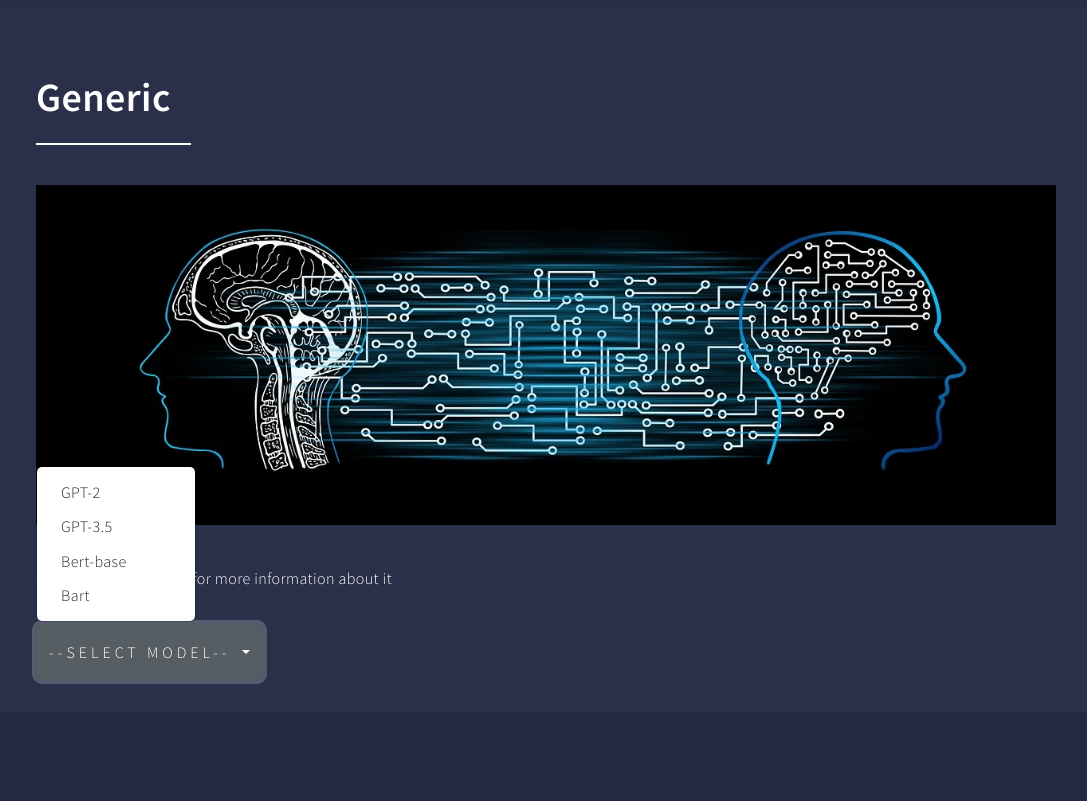
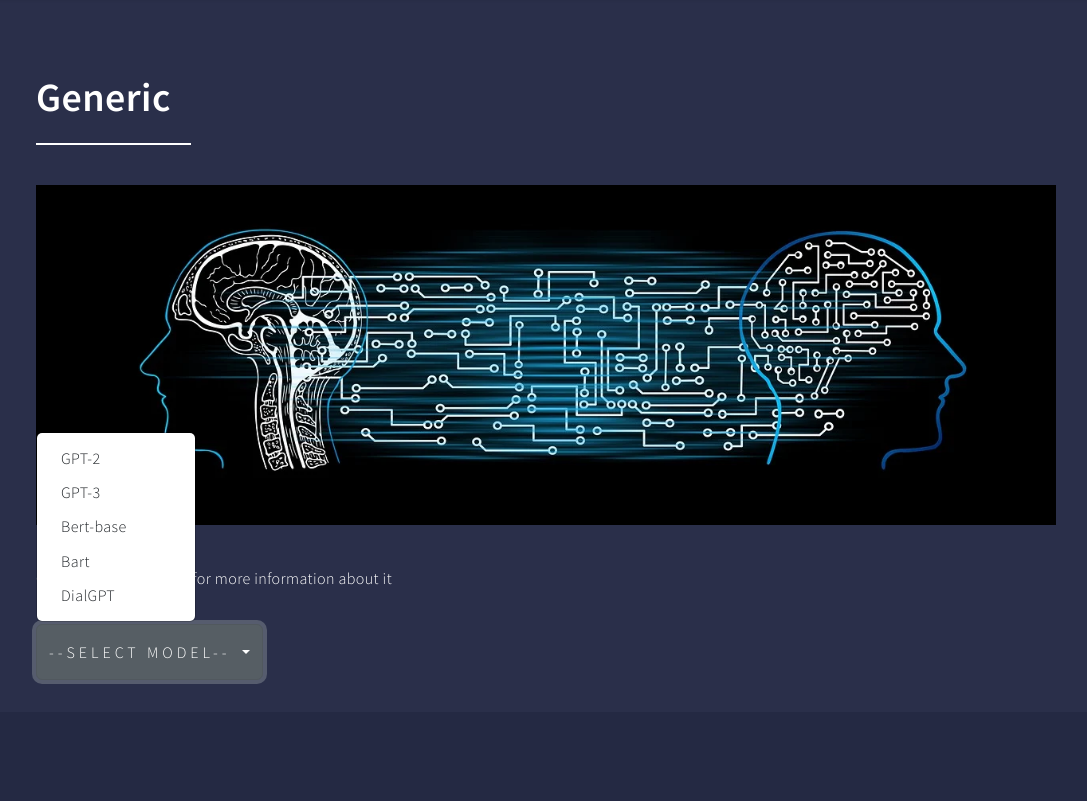
Before and after one commit to liambaker10/SHEAA, a Flask app: template TestWebsite/website/templates/AboutModels.html in a window 1280 px wide, after a click on "--SELECT MODEL--". Shown: the part 53-854 px from the top of the page, without its empty margins (94-1181 px from the left). Run offline with Flask 3, Linux system fonts and the light colour scheme; the template is opened without the code that fills it, so the values that code supplies are empty.

Commit message:
Updated AboutModels.html

```diff
--- a/TestWebsite/website/templates/AboutModels.html
+++ b/TestWebsite/website/templates/AboutModels.html
@@ -27,9 +27,10 @@
                         </button>
                         <ul class="dropdown-menu">
                           <li><a class="dropdown-item" href="/AboutModels/GPT-2">GPT-2</a></li>
-                          <li><a class="dropdown-item" href="/AboutModels/GPT-3.5">GPT-3.5</a></li>
+                          <li><a class="dropdown-item" href="/AboutModels/GPT-3">GPT-3</a></li>
                           <li><a class="dropdown-item" href="/AboutModels/Bert-base">Bert-base</a></li>
                           <li><a class="dropdown-item" href="/AboutModels/Bart">Bart</a></li>
+                          <li><a class="dropdown-item" href="/AboutModels/dialGPT">DialGPT</a></li>
                         </ul>
                       </div>
                     <link rel="stylesheet" href="{{ url_for('static', filename='css/style.css') }}" />
```
